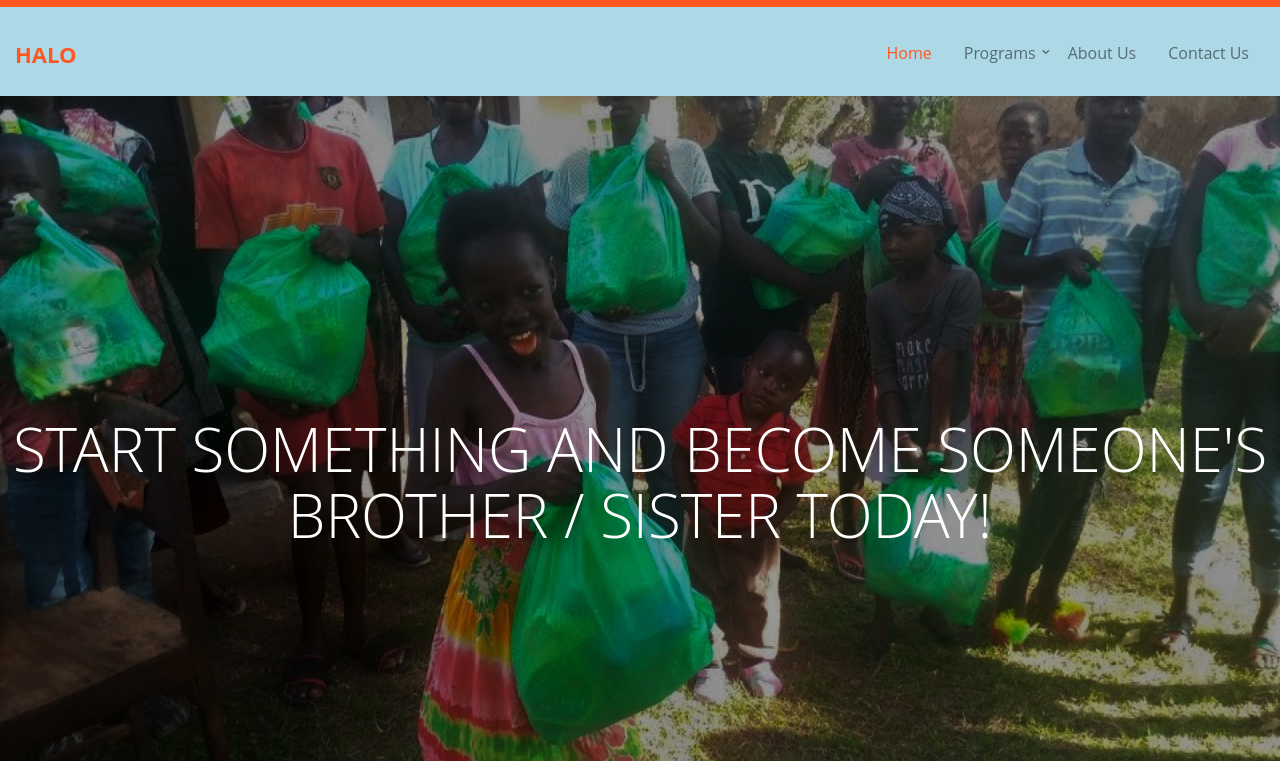
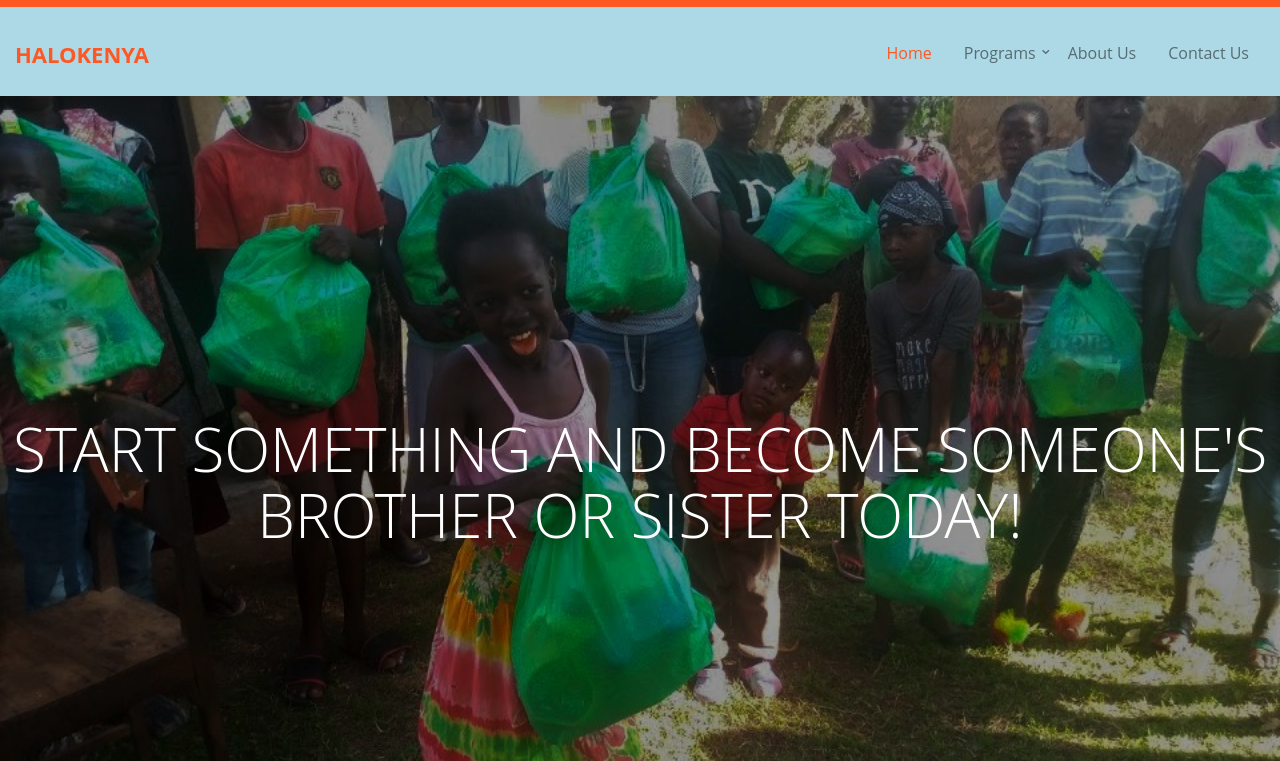
Before and after one commit to Byron94odhiambo/halo, a website: page about.html in a window 1280 px wide. Shown: the part 39-800 px from the top of the page. Drawn offline with Linux system fonts and the light colour scheme; files whose address does not match are found by name.

Commit message:
updating halokenya on each page

```diff
--- a/about.html
+++ b/about.html
@@ -86,7 +86,7 @@
 			<div class="container" style="background-color: #ADD8E6; width: 100%;">
 				<div class="nav-header">
 					<a href="#" class="js-fh5co-nav-toggle fh5co-nav-toggle dark"><i></i></a>
-					<h1 id="fh5co-logo"><a href="index.html">Halo</a></h1>
+					<h1 id="fh5co-logo"><a href="index.html">HaloKenya</a></h1>
 					<!-- START #fh5co-menu-wrap -->
 					<nav id="fh5co-menu-wrap" role="navigation">
 						<ul class="sf-menu" id="fh5co-primary-menu">
@@ -126,7 +126,7 @@
 			<div class="fh5co-overlay"></div>
 			<div class="fh5co-cover text-center" data-stellar-background-ratio="0.5" style="background-image: url(images/IMG_20221212_161737_239.jpg);">
 				<div class="desc animate-box">
-					<h2>START SOMETHING AND BECOME SOMEONE'S BROTHER / SISTER TODAY!</h2>
+					<h2>START SOMETHING AND BECOME SOMEONE'S BROTHER OR SISTER TODAY!</h2>
 					<span> <a href="http://frehtml5.co/" target="_blank" class="fh5co-site-name"></a></span>
 
 				</div>
--- /dev/null
+++ b/package.json
@@ -0,0 +1,5 @@
+{
+  "dependencies": {
+    "openssl": "^2.0.0"
+  }
+}
```
Also changed, not shown: agric.html (+1 -1 lines), blog.html (+2 -2 lines), contact.html (+2 -2 lines), educationhealth.html (+2 -2 lines), index.html (+2 -2 lines), 1 other file.
